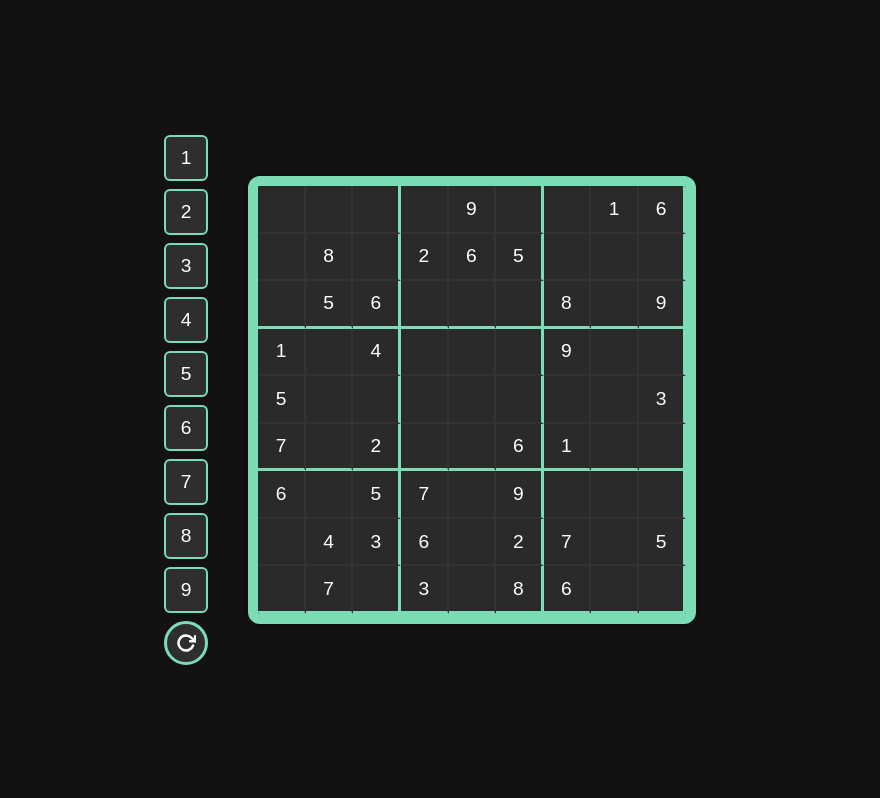
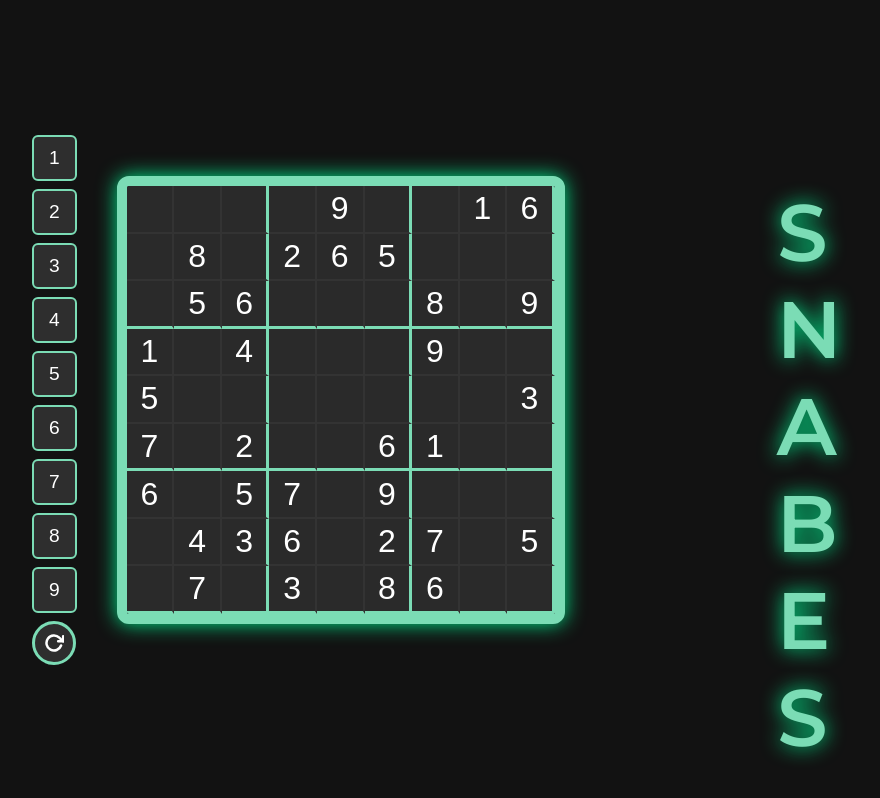
Before and after one commit to Snabes06/Sudokuweb, a plain HTML site: page index.html in a window 1280 px wide. Shown: the whole page, without its empty margins (210-1090 px from the left). Drawn offline with Linux system fonts and the light colour scheme.

Commit message:
Quick touch up
Added glow effects and name for personalization and estetics

```diff
--- a/index.html
+++ b/index.html
@@ -3,10 +3,10 @@
 <head>
   <meta charset="UTF-8">
   <meta name="viewport" content="width=device-width, initial-scale=1.0">
-<link rel="preconnect" href="https://fonts.googleapis.com">
-<link rel="preconnect" href="https://fonts.gstatic.com" crossorigin>
-<link href="https://fonts.googleapis.com/css2?family=Montserrat:ital,wght@0,600;1,600&display=swap" rel="stylesheet">
-  <title>Sudoku Board</title>
+  <link rel="preconnect" href="https://fonts.googleapis.com">
+  <link rel="preconnect" href="https://fonts.gstatic.com" crossorigin>
+  <link href="https://fonts.googleapis.com/css2?family=Montserrat:ital,wght@0,600;1,600&display=swap" rel="stylesheet">
+  <title>Sudoku board</title>
   <!-- Link to external CSS -->
   <link rel="stylesheet" href="styles.css">
 </head>
@@ -40,12 +40,13 @@
       </button>
     </div>
     <div class="sudoku-board"></div>
+     <div class="signature">SNABES</div>
   </div>
   <script>
     const board = document.querySelector(".sudoku-board");
     let selectedNumber = "";
 
-    // Create 81 read-only inputs
+    // Create 81 sudoku cells
     for (let i = 0; i < 81; i++) {
       const cell = document.createElement("input");
       cell.type = "text";
@@ -81,6 +82,9 @@
         e.preventDefault();
       }
     });
+
+
+    let fail = 0
 
     // Cell click sets/clears value based on selectedNumber
     board.addEventListener("click", (e) => {
--- a/styles.css
+++ b/styles.css
@@ -65,7 +65,7 @@ html, body {
   border-radius: 12px;
   background-color: #1e1e1e;
   overflow: hidden;
-  box-shadow: 0 0 10px rgba(0, 0, 0, 0.4);
+  box-shadow: 0 0 20px #00e78b;
 }
 
 /* Individual cell styling */
@@ -74,7 +74,7 @@ html, body {
   height: 100%;
   color: #ffffff;
   text-align: center;
-  font-size: 1.2rem;
+  font-size: 2rem;
   border: none;
   border-right: 2px solid #333;
   border-bottom: 2px solid #333;
@@ -117,7 +117,7 @@ html, body {
   justify-content: center;
   align-items: center;
   background-color: #2e2e2e;
-  border: 3px solid #7bdcb5;  /* Keep the mint green border */
+  border: 3px solid #7bdcb5;
   transition: background-color 0.2s ease, stroke 0.2s ease;
   cursor: pointer;
 }
@@ -132,7 +132,7 @@ html, body {
 }
 
 .refresh-button:hover svg {
-  stroke: #7bdcb5;
+  stroke: #ffffff;
 }
 
 @keyframes rippleClear {
@@ -156,3 +156,16 @@ html, body {
   cursor: not-allowed;
   pointer-events: none;
 }
+
+.signature {
+  overflow-wrap: anywhere;
+  word-break: break-all;
+  color: #7bdcb5;
+  float: right;
+  margin-left: 15%;
+  height: 60%;
+  width: 4vw;
+  font-size: 5rem;
+  text-shadow: 0 0 20px #00e78b;
+  text-align: center;
+}
```
Lines whose indentation alone changed are shown as unchanged.
